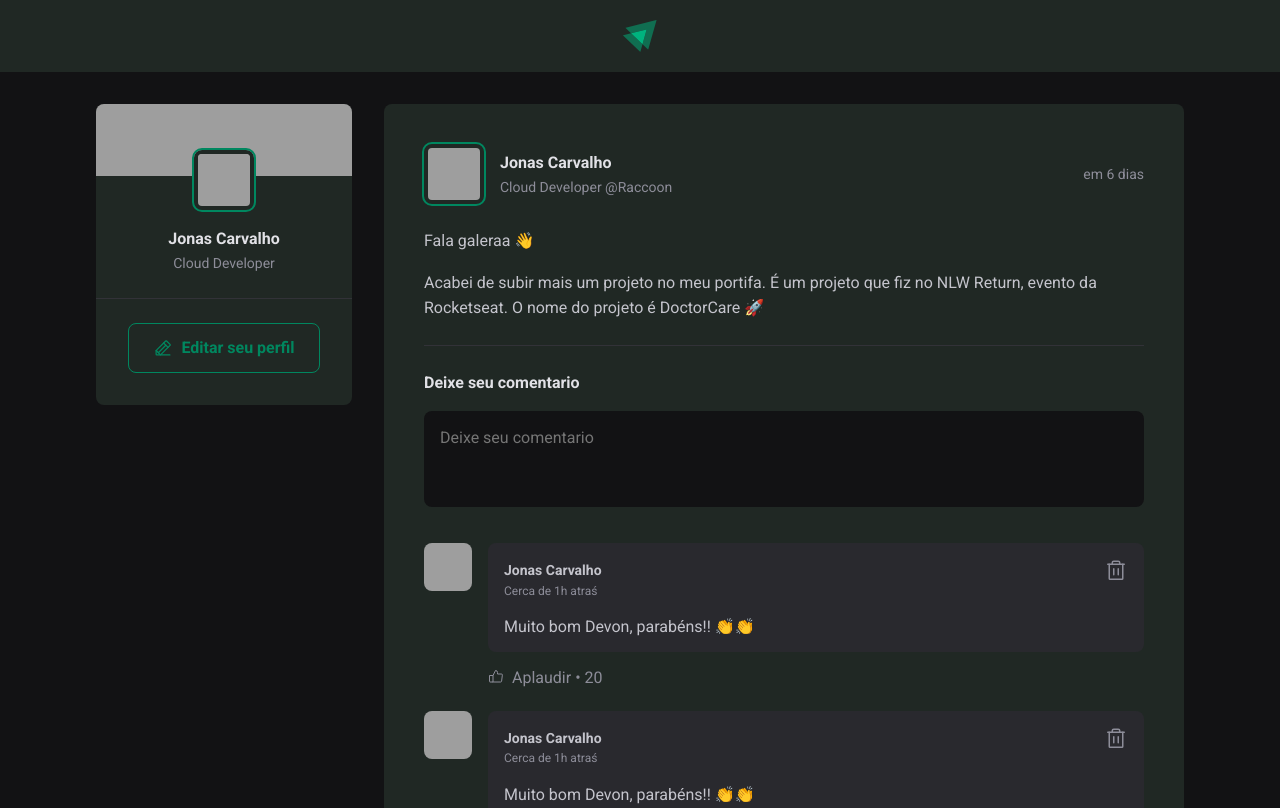
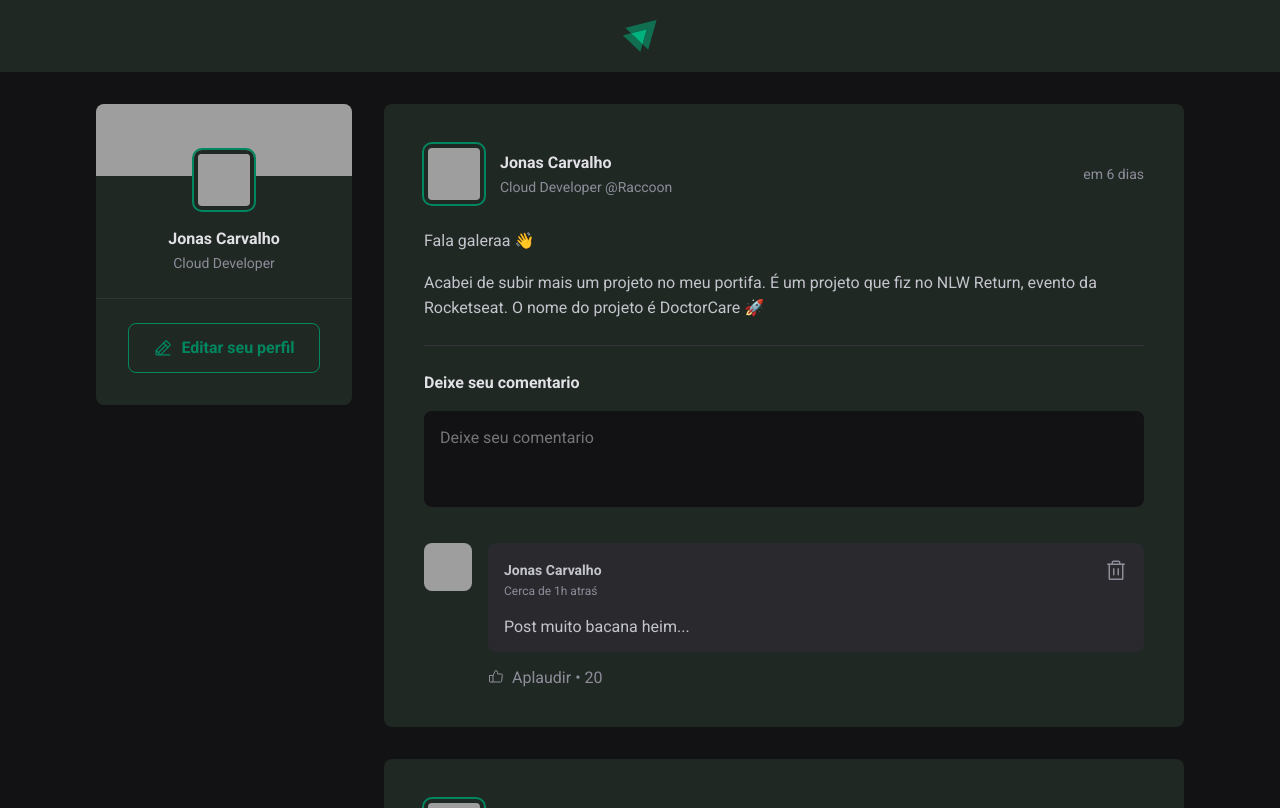
Before and after one commit to jonasmcarvalho/01-fundamentos-reactjs, a React (Vite) app: page / in a window 1280 px wide. Shown: the top 808 px of the page. Built offline with nearby package versions, Linux system fonts and the light colour scheme; grey boxes are pictures that could not be loaded.

Commit message:
Inserting Dynamic Comments

```diff
--- a/src/components/Comment.jsx
+++ b/src/components/Comment.jsx
@@ -2,7 +2,7 @@ import { ThumbsUp, Trash } from 'phosphor-react'
 import { Avatar } from './Avatar'
 import styles from './Comment.module.css'
 
-export function Comment() {
+export function Comment({content}) {
     return (
         <div className={styles.comment}>
             <Avatar hasBorder={false} src="https://github.com/jonasmcarvalho.png" />
@@ -20,7 +20,7 @@ export function Comment() {
                         </button>
                     </header>
 
-                    <p>Muito bom Devon, parabéns!! 👏👏</p>
+                    <p>{content}</p>
                 </div>
 
                 <footer>
--- a/src/components/Post.jsx
+++ b/src/components/Post.jsx
@@ -1,11 +1,18 @@
 import { format, formatDistanceToNow } from 'date-fns'
 import ptBR from 'date-fns/locale/pt-BR'
+import { useState } from 'react'
 
 import { Avatar } from './Avatar'
 import { Comment } from './Comment'
 import styles from './Post.module.css'
 
 export function Post({author, publishedAt, content}) {
+    const [comments, setComments] = useState([
+        'Post muito bacana heim...'
+    ])
+
+    const [newCommentText, setNewCommentText] = useState('')
+
     const publishedAtDateFormatted = format(publishedAt, "d 'de' LLL 'às' HH:mm'h'", {
         locale: ptBR
     })
@@ -14,6 +21,17 @@ export function Post({author, publishedAt, content}) {
         locale: ptBR,
         addSuffix: true,
     })
+
+    function handleCreateNewComment() {
+        event.preventDefault()
+
+        setComments([...comments, newCommentText])
+        setNewCommentText('')
+    }
+
+    function handleNewCommentChange() {
+        setNewCommentText(event.target.value)
+    }
 
     return (
         <article className={styles.post}>
@@ -32,6 +50,7 @@ export function Post({author, publishedAt, content}) {
             </header>
 
             <div className={styles.content}>
+
               {content.map(line => {
                 if(line.type === 'paragraph') {
                     return <p>{line.content}</p>
@@ -39,13 +58,17 @@ export function Post({author, publishedAt, content}) {
                     return <p><a href="#">{line.content}</a></p>
                 }
               })}
+
             </div>
 
-            <form className={styles.commentForm}>
+            <form onSubmit={handleCreateNewComment} className={styles.commentForm}>
                 <strong>Deixe seu comentario</strong>
 
                 <textarea
+                    name='comment'
                     placeholder='Deixe seu comentario'
+                    value={newCommentText}
+                    onChange={handleNewCommentChange}
                 />
 
                 <footer>
@@ -54,9 +77,9 @@ export function Post({author, publishedAt, content}) {
             </form>
 
             <div className={styles.commentList}>
-                <Comment />
-                <Comment />
-                <Comment />
+                {comments.map(comment => {
+                    return <Comment content={comment}/>
+                })}
             </div>
         </article>
     )
```
